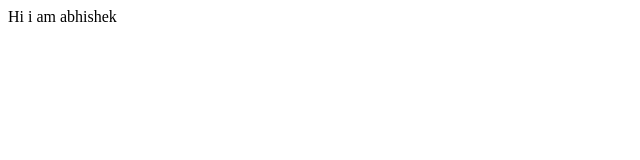
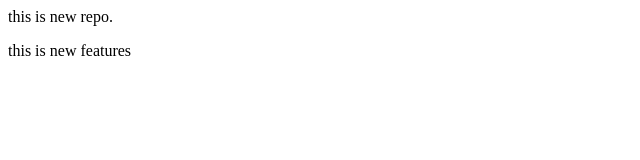
Before and after one commit to abhisheksajjan5-gif/localrepo, a plain HTML site: page index.html in a window 1280 px wide. Shown: the whole page, without its empty margins (0-640 px from the left). Drawn offline with Linux system fonts and the light colour scheme.

Commit message:
add new features

```diff
--- a/index.html
+++ b/index.html
@@ -1 +1,2 @@
-<p>Hi i am abhishek</p>
+<p>this is new repo.</p>
+<p>this is new features</p>
```
